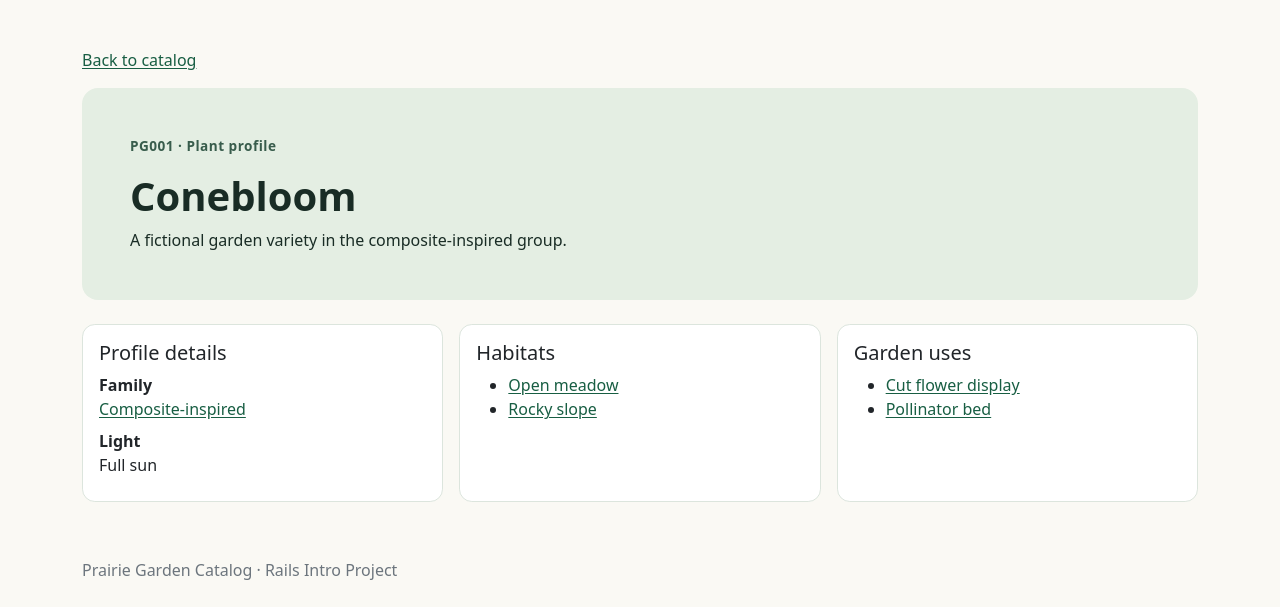
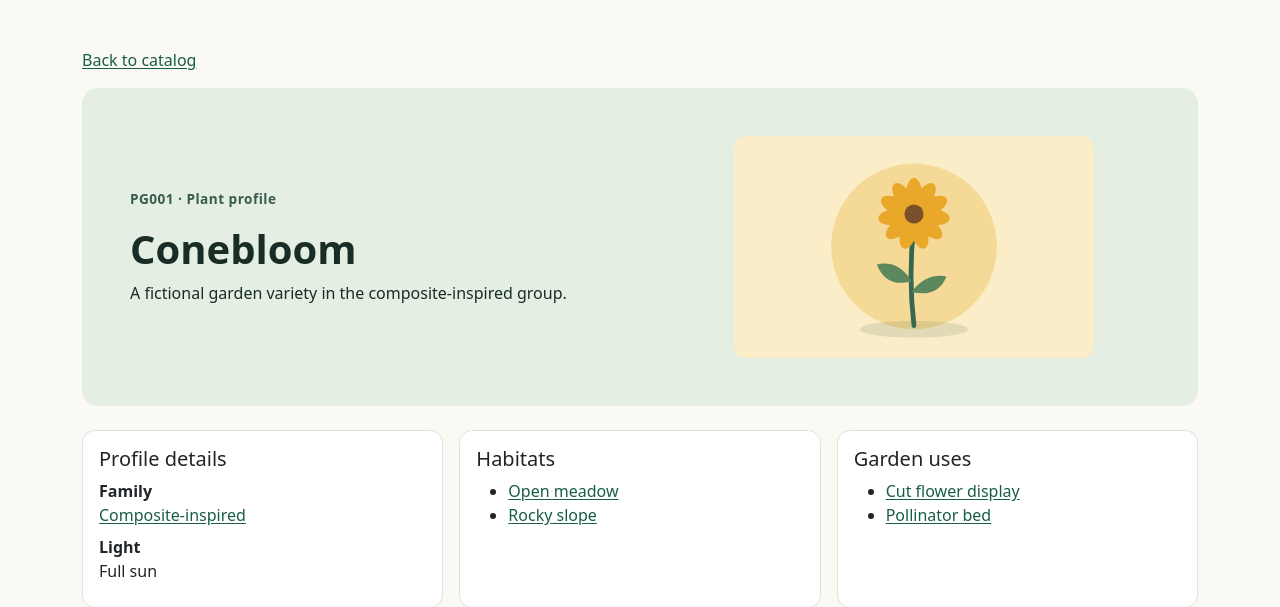
Before and after one commit to Pkaur789/prairie-garden-catalog, a Rails app: page /plants/1 in a window 1280 px wide. Shown: the part 73-680 px from the top of the page. Run offline with Rails 7, Linux system fonts and the light colour scheme; data comes from the database, SQL or seed files in the repository.

Commit message:
Illustrate plant catalog cards and profile pages

```diff
--- /dev/null
+++ b/app/helpers/plants_helper.rb
@@ -0,0 +1,12 @@
+module PlantsHelper
+  ILLUSTRATED_FAMILIES = %w[
+    composite-inspired legume-inspired grass-inspired mint-inspired
+    rose-inspired iris-inspired violet-inspired lily-inspired
+  ].freeze
+
+  def plant_illustration_path(plant)
+    family_slug = plant.family.name.parameterize
+    illustration = ILLUSTRATED_FAMILIES.include?(family_slug) ? family_slug : "generic"
+    "/plants/#{illustration}.svg"
+  end
+end
--- a/app/views/pages/about.html.erb
+++ b/app/views/pages/about.html.erb
@@ -2,7 +2,7 @@
 <header class="hero mb-4">
   <p class="eyebrow">Rails Intro Project · Parneet Kaur</p>
   <h1>About the catalog</h1>
-  <p class="mb-0">Prairie Garden uses three locally authored CSV datasets to demonstrate how Rails imports and connects related records. The profiles and classifications are fictional.</p>
+  <p class="mb-0">Prairie Garden uses three locally authored CSV datasets to demonstrate how Rails imports and connects related records. The profiles and classifications are fictional. Illustrations represent each plant family.</p>
 </header>
 
 <h2 class="h4">Data sources</h2>
--- a/app/views/plants/index.html.erb
+++ b/app/views/plants/index.html.erb
@@ -27,6 +27,8 @@
     <% @plants.each do |plant| %>
       <div class="col-sm-6 col-lg-4">
         <article class="card h-100">
+          <%= image_tag plant_illustration_path(plant), alt: "", width: 300, height: 185,
+                        loading: "lazy", class: "card-img-top plant-card-image" %>
           <div class="card-body">
             <p class="eyebrow mb-2"><%= plant.catalog_code %> · <%= plant.light %></p>
             <h3 class="h5"><%= link_to plant.name, plant_path(plant) %></h3>
--- a/app/views/plants/show.html.erb
+++ b/app/views/plants/show.html.erb
@@ -1,9 +1,17 @@
 <% content_for :title, @plant.name %>
 <p><%= link_to "Back to catalog", plants_path %></p>
 <header class="hero mb-4">
-  <p class="eyebrow"><%= @plant.catalog_code %> · Plant profile</p>
-  <h1><%= @plant.name %></h1>
-  <p class="mb-0"><%= @plant.family_notes %></p>
+  <div class="row g-3 align-items-center">
+    <div class="col-md-7">
+      <p class="eyebrow"><%= @plant.catalog_code %> · Plant profile</p>
+      <h1><%= @plant.name %></h1>
+      <p class="mb-0"><%= @plant.family_notes %></p>
+    </div>
+    <div class="col-md-5">
+      <%= image_tag plant_illustration_path(@plant), alt: "Illustration of a #{@plant.family.name.downcase} plant",
+                    width: 300, height: 185, class: "plant-profile-image" %>
+    </div>
+  </div>
 </header>
 <div class="row g-3">
   <div class="col-md-4">
--- a/public/catalog.css
+++ b/public/catalog.css
@@ -8,3 +8,5 @@ a:hover { color: #0d422e; }
 .hero h1 { font-weight: 750; }
 .eyebrow { color: #385c4c; font-size: .85rem; font-weight: 700; letter-spacing: .035em; }
 .card { border-color: #dce5dd; border-radius: .8rem; }
+.plant-card-image { display: block; width: 100%; height: auto; }
+.plant-profile-image { display: block; width: 100%; max-width: 360px; height: auto; border-radius: .75rem; }
```
Also changed, not shown: README.md, public/plants/composite-inspired.svg (added), public/plants/generic.svg (added), public/plants/grass-inspired.svg (added), public/plants/iris-inspired.svg (added), public/plants/legume-inspired.svg (added), public/plants/lily-inspired.svg (added), public/plants/mint-inspired.svg (added), public/plants/rose-inspired.svg (added), public/plants/violet-inspired.svg (added).
